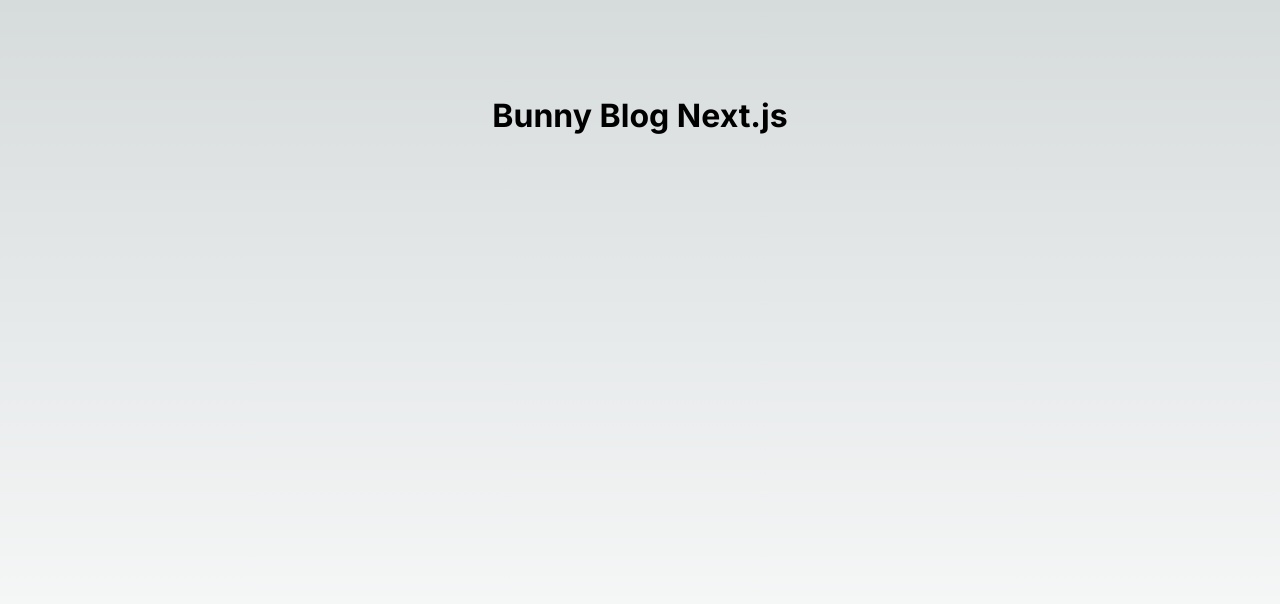
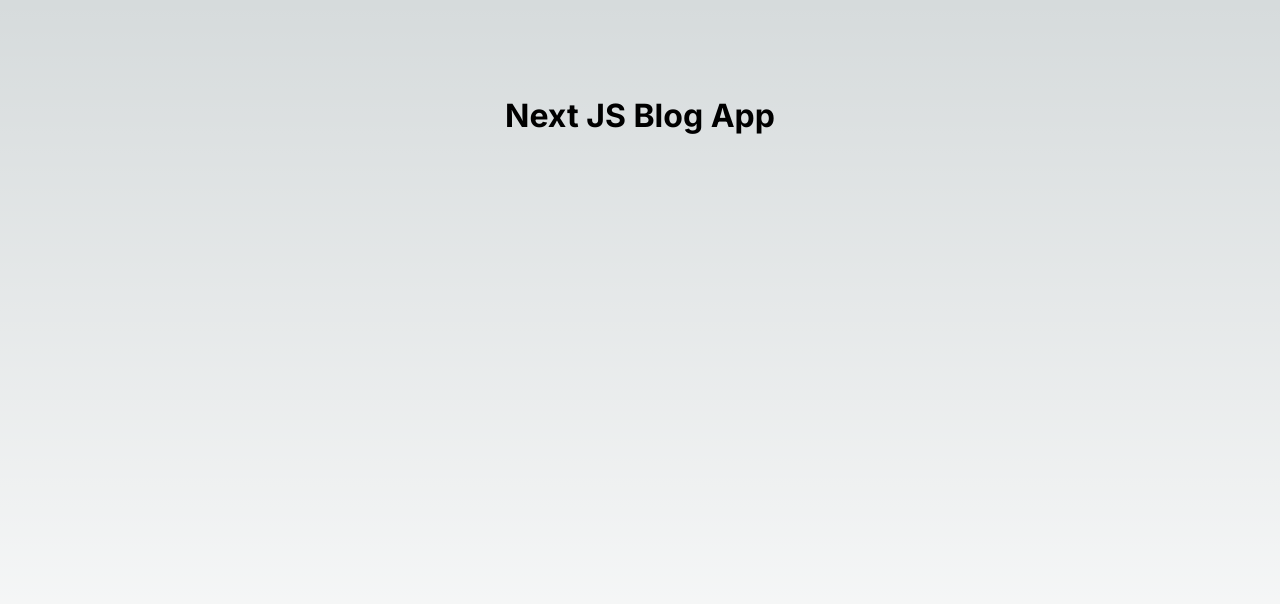
Before and after one commit to CoderBunnyS/NEXTBlog, a Next.js app: page / in a window 1280 px wide. Shown: the top 604 px of the page. Built offline with nearby package versions, Linux system fonts and the light colour scheme.

Commit message:
removed boilerplate

```diff
--- a/src/app/page.js
+++ b/src/app/page.js
@@ -5,7 +5,7 @@
   return (
     <main className={styles.main}>
 <h1>
-  Bunny Blog Next.js
+  Next JS Blog App
 </h1>
     </main>
   )
```
